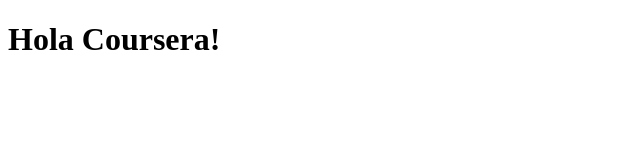
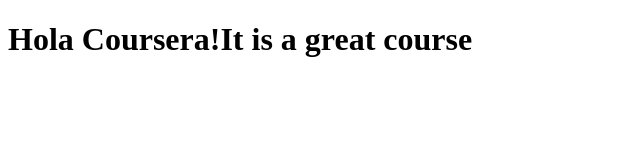
Before and after one commit to Gdo99/coursera-test, a plain HTML site: page site/index.html in a window 1280 px wide. Shown: the whole page, without its empty margins (0-640 px from the left). Drawn offline with Linux system fonts and the light colour scheme.

Commit message:
Small addition to our page content

```diff
--- a/site/index.html
+++ b/site/index.html
@@ -4,6 +4,6 @@
 	<title>Hola Coursera!</title>
 </head>
 <body>
-<h1>Hola Coursera!</h1>
+<h1>Hola Coursera!It is a great course</h1>
 </body>
 </html>
```
